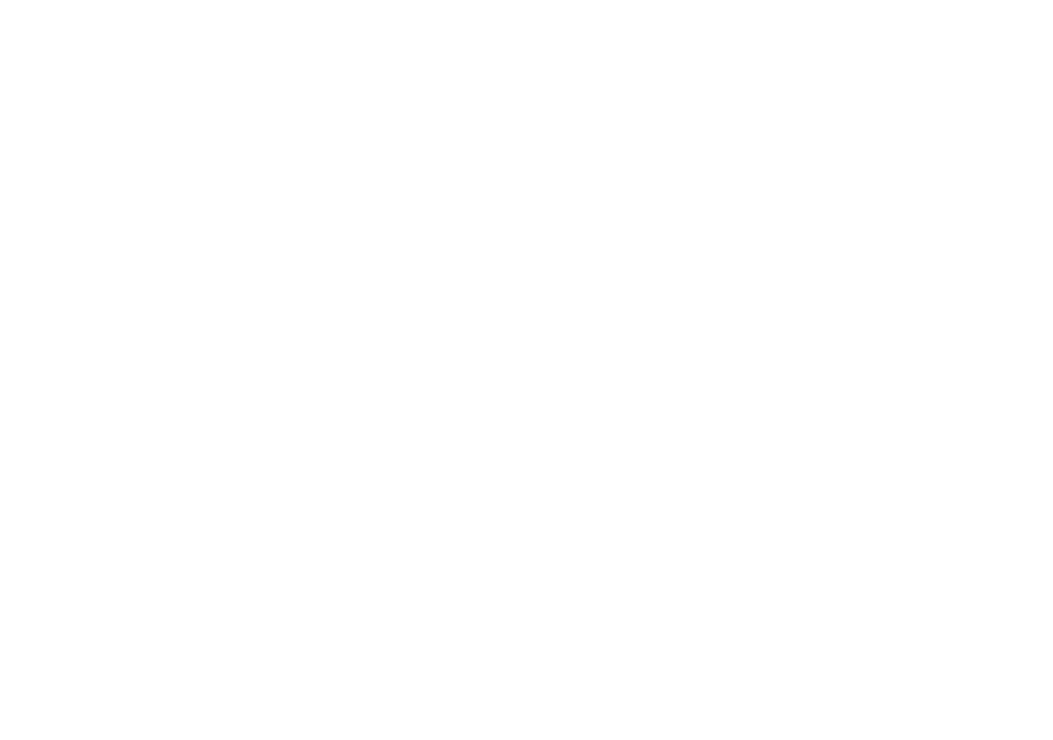
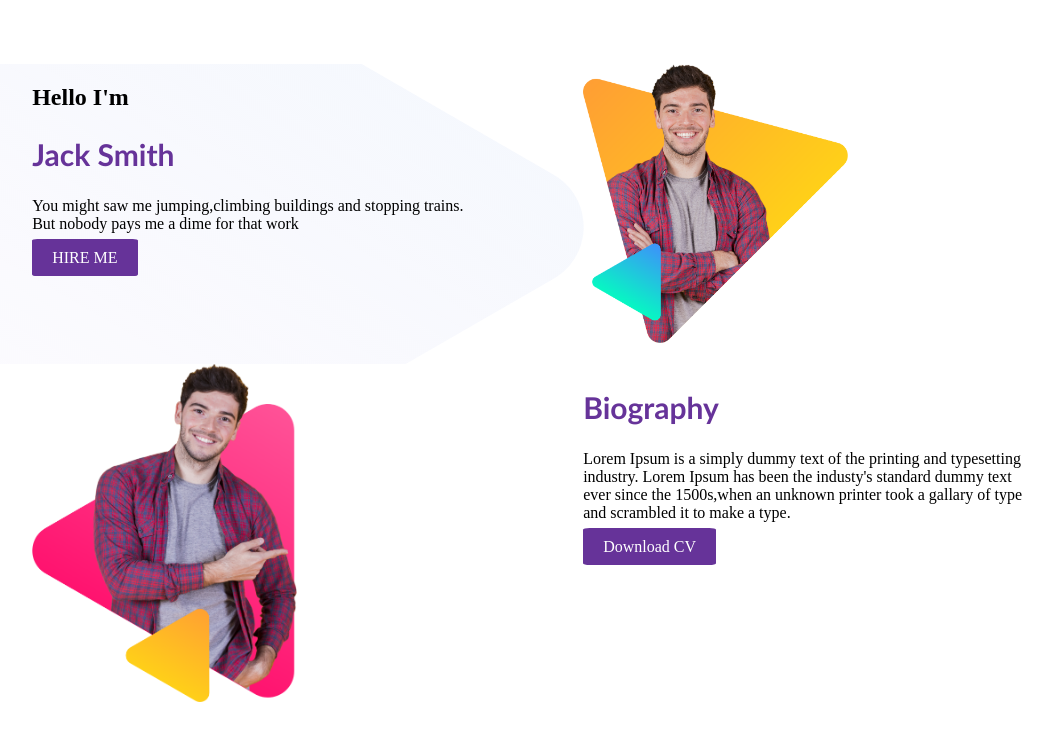
Before and after one commit to Rakib1297/Personal-Website, a plain HTML site: page index.html in a window 1280 px wide. Shown: the whole page, without its empty margins (192-1245 px from the left). Drawn offline with Linux system fonts and the light colour scheme.

Commit message:
home work

```diff
--- a/index.html
+++ b/index.html
@@ -3,10 +3,31 @@
 <head>
     <meta charset="UTF-8">
     <meta http-equiv="X-UA-Compatible" content="IE=edge">
-    <meta name="viewport" content="width=device-width, initial-scale=1.0">
-    <title>Document</title>
+    <meta name="viewport" content="width=git, initial-scale=1.0">
+    <title>personal-website</title>
+    <link rel="stylesheet" href="style.css">
 </head>
 <body>
-
+    <section class="first-background">
+<div class="width">
+    <h2>Hello I'm</h2>
+    <h1>Jack Smith</h1>
+    <p>You might saw me jumping,climbing buildings and stopping trains.</br>But nobody pays me a dime for that work</p>
+    <a class="button" target="_blank" href="https://www.linkedin.com/in/rakibul-hasan-448511215/">HIRE ME</a>
+</div>
+<div class="width">
+<img src="images/peter.png" alt="">
+</div>
+ </section>
+<section>
+    <div class="width">
+        <img src="images/peter_dream.png" alt="">
+    </div>
+    <div class="width">
+      <h1>Biography</h1>
+      <p>Lorem Ipsum is a simply dummy text of the printing and typesetting industry. Lorem Ipsum has been the industy's standard dummy text ever since the 1500s,when an unknown printer took a gallary of type and scrambled it to make a type.</p>
+      <a class="button" target="_blank" href="https://www.linkedin.com/in/rakibul-hasan-448511215/">Download CV</a>
+    </div>
+</section>
 </body>
 </html>
--- /dev/null
+++ b/style.css
@@ -0,0 +1,32 @@
+body{
+    margin: 5%;
+}
+h1{
+      font-size: 30px;
+    color: rebeccapurple;
+    font-family: 'Gill Sans', 'Gill Sans MT', Calibri, 'Trebuchet MS', sans-serif;
+}
+.button{
+    text-decoration: none;
+ background-color: rebeccapurple;
+ color: white;
+ border-radius: 5%;
+ padding: 10px 20px;
+}
+.width{
+    float: left;
+    margin-left: 8%;
+    padding-left: 2%;
+    width: 40%;
+}
+.width img{
+ width: 60%;
+}
+.first-background{
+    background-image: url(images/header-bg.png);
+    background-repeat: no-repeat;
+}
+section{
+    height: 300px;
+    padding-left: 50px;
+}
```
Also changed, not shown: images/biography-bg.png (added), images/footer-bg.png (added), images/header-bg.png (added), 1 other file.
